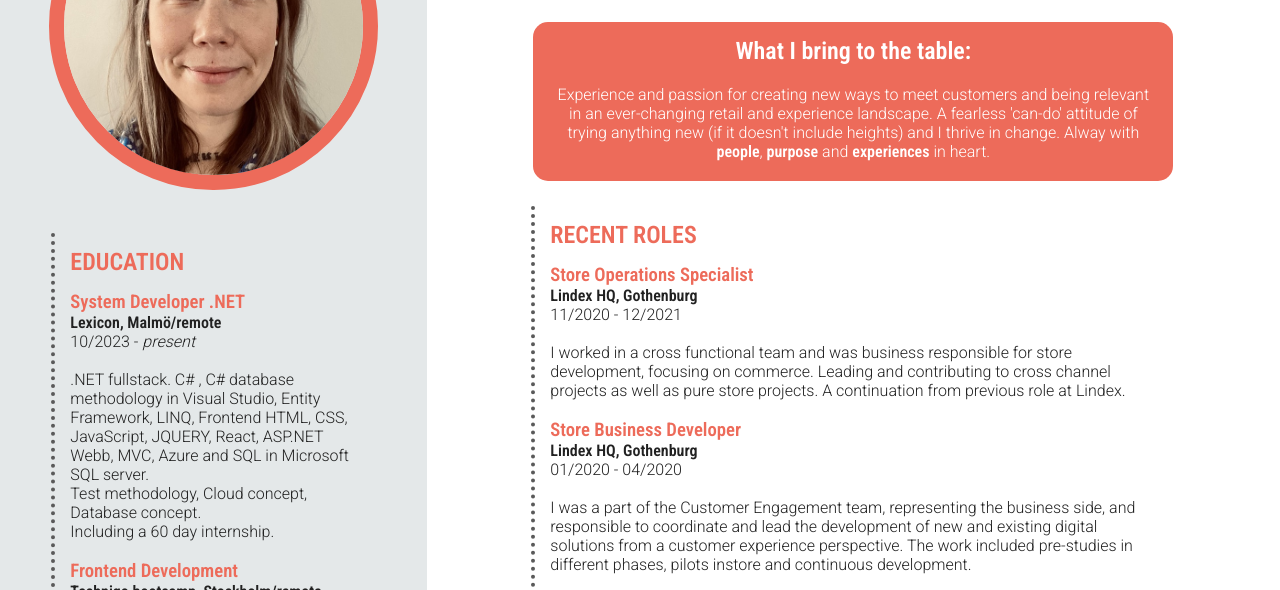
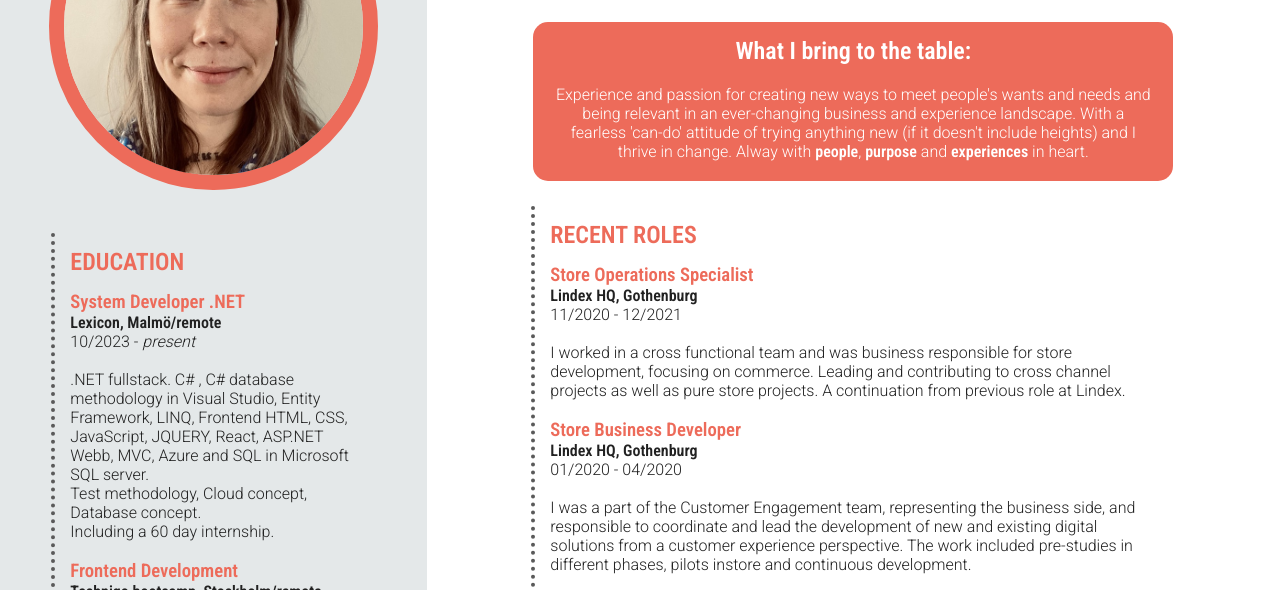
Before and after one commit to darcywinterhill/CV, a plain HTML site: page index.html in a window 1280 px wide. Shown: the part 181-771 px from the top of the page. Drawn offline with Linux system fonts and the light colour scheme.

Commit message:
changed pitch text

```diff
--- a/index.html
+++ b/index.html
@@ -96,10 +96,10 @@
         <h2 id="pitch-heading">What I bring to the table:</h2>
         <p>Experience and passion for
           creating new ways to meet
-          customers and being
-          relevant in an ever-changing retail and
+          people's wants and needs and being
+          relevant in an ever-changing business and
           experience landscape.
-          A fearless 'can-do' attitude
+          With a fearless 'can-do' attitude
           of trying anything new (if it
           doesn't include heights)
           and I thrive in change.
```
